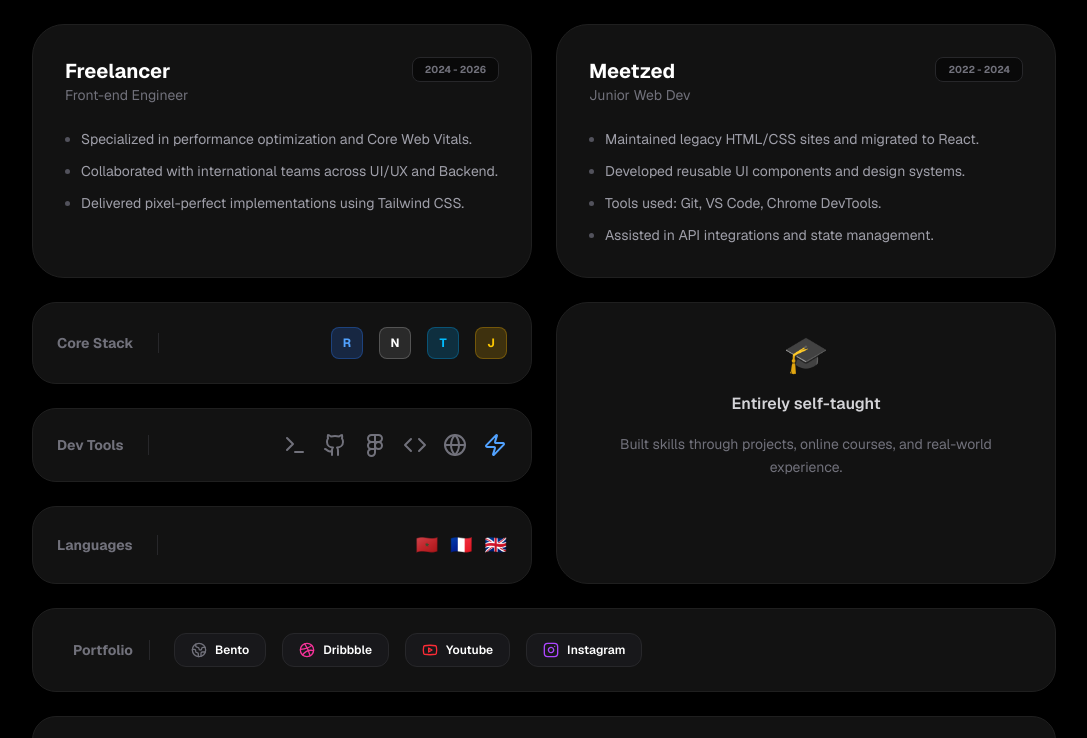
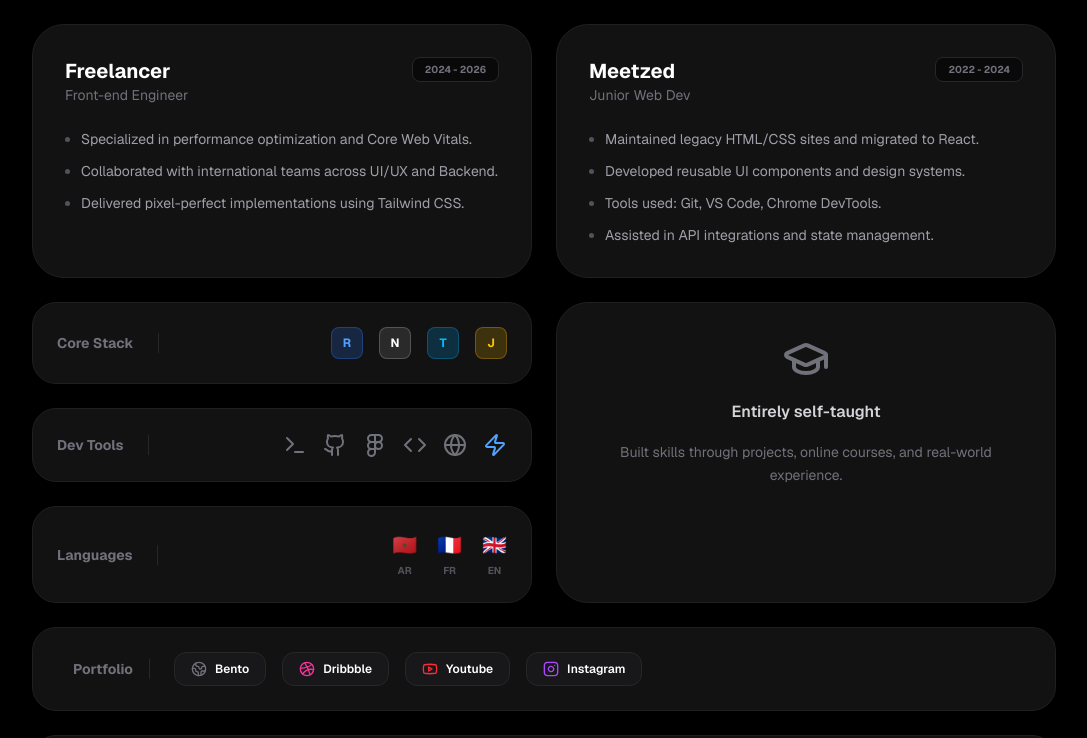
Before and after one commit to mohaaitbensaid-coder/mohamed-ait, a Next.js app: page / in a window 1280 px wide. Shown: the part 396-1134 px from the top of the page, without its empty margins (96-1183 px from the left). Built offline with nearby package versions, Linux system fonts and the light colour scheme.

Commit message:
Update education icon to GraduationCap

```diff
--- a/app/page.tsx
+++ b/app/page.tsx
@@ -20,7 +20,8 @@ import {
   Instagram,
   Terminal,
   Zap,
-  Globe2
+  Globe2,
+  GraduationCap
 } from "lucide-react";
 import React from "react";
 
@@ -169,17 +170,26 @@ export default function Home() {
             {/* Languages */}
             <div className="bg-[#121212] rounded-[1.5rem] p-6 border border-[#1f1f1f] flex items-center justify-between">
               <span className="text-sm font-bold text-zinc-500 border-r border-zinc-800 pr-6 mr-6">Languages</span>
-              <div className="flex gap-3">
-                <span className="text-lg">🇲🇦</span>
-                <span className="text-lg">🇫🇷</span>
-                <span className="text-lg">🇬🇧</span>
+              <div className="flex gap-5">
+                <div className="flex flex-col items-center gap-1">
+                  <span className="text-xl">🇲🇦</span>
+                  <span className="text-[10px] font-bold text-zinc-600">AR</span>
+                </div>
+                <div className="flex flex-col items-center gap-1">
+                  <span className="text-xl">🇫🇷</span>
+                  <span className="text-[10px] font-bold text-zinc-600">FR</span>
+                </div>
+                <div className="flex flex-col items-center gap-1">
+                  <span className="text-xl">🇬🇧</span>
+                  <span className="text-[10px] font-bold text-zinc-600">EN</span>
+                </div>
               </div>
             </div>
           </div>
 
           {/* Education Area */}
           <Card className="flex flex-col gap-4 justify-center items-center text-center">
-            <span className="text-4xl">🎓</span>
+            <GraduationCap className="w-12 h-12 text-zinc-500" />
             <p className="text-zinc-300 font-semibold text-base leading-relaxed">
               Entirely self-taught
             </p>
```
